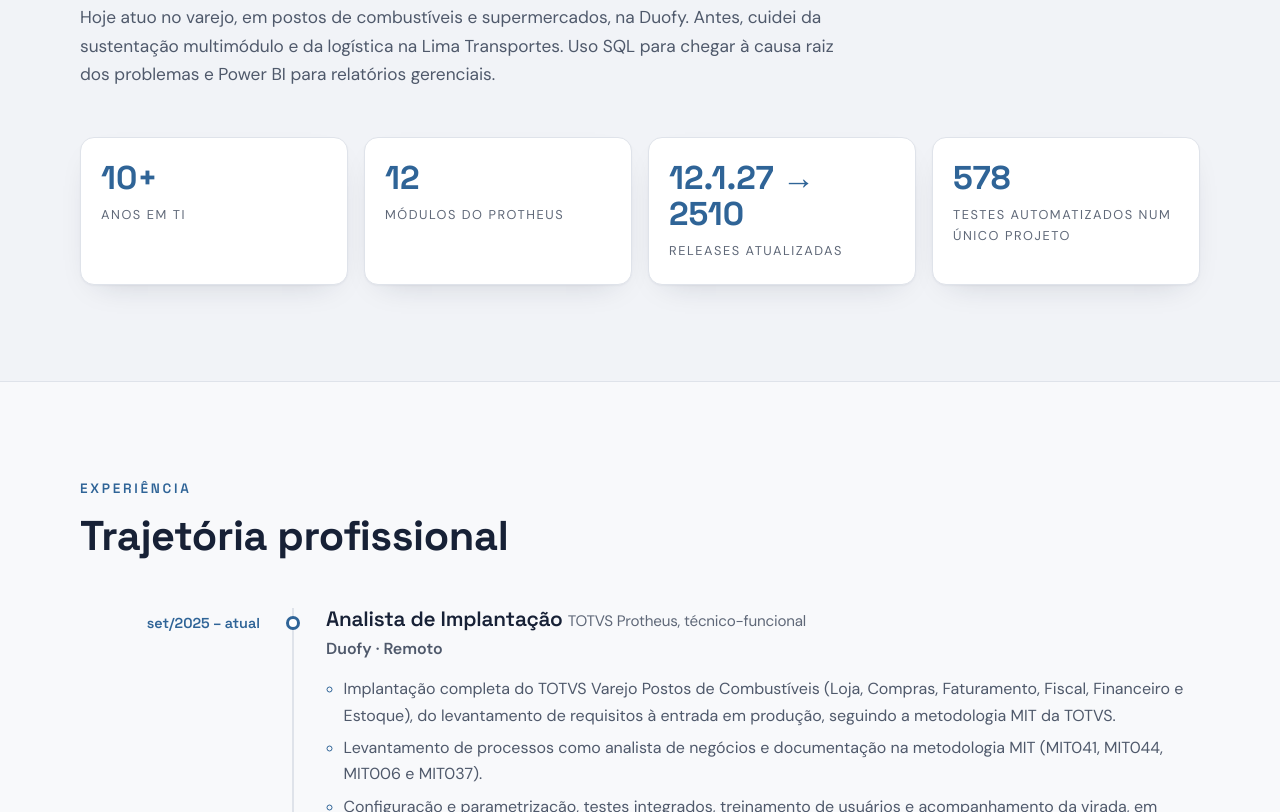
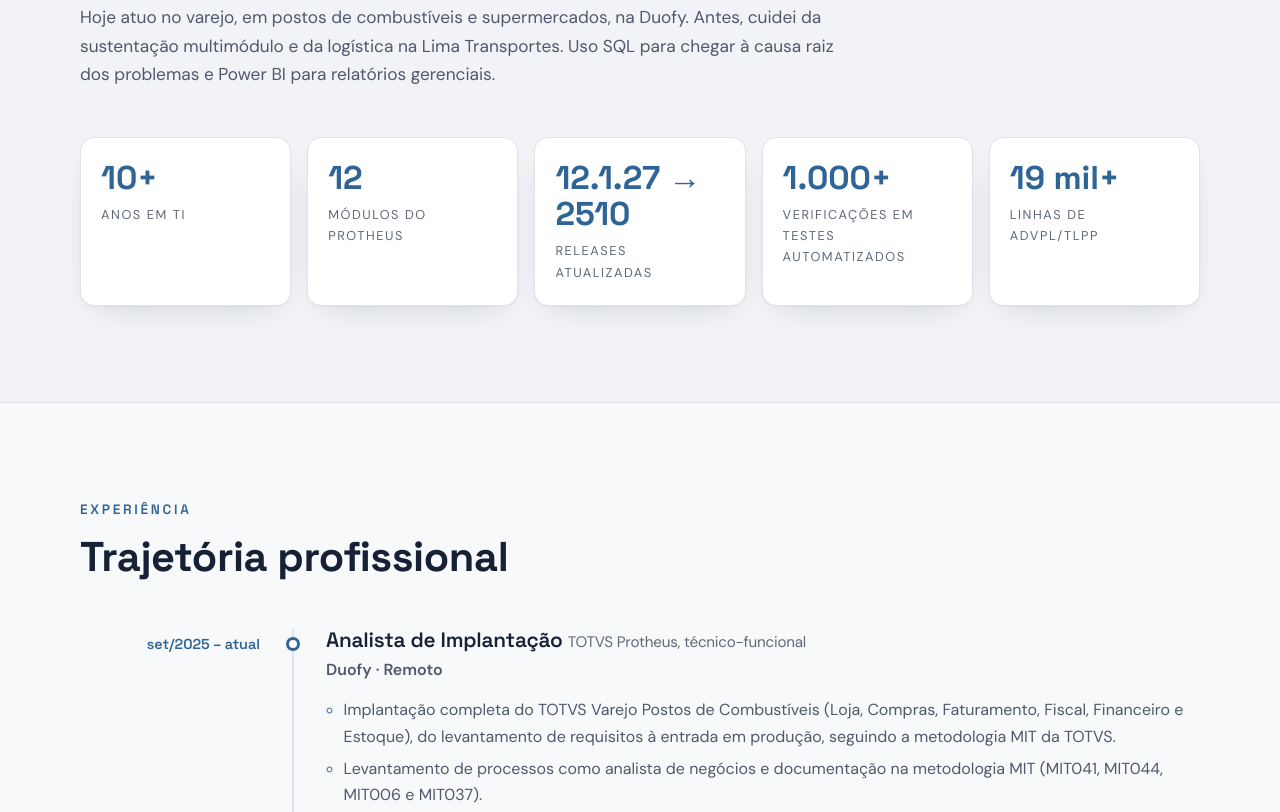
Before and after one commit to edgarzneto/edgarzneto.github.io, a plain HTML site: page index.html in a window 1280 px wide. Shown: the part 1345-2157 px from the top of the page. Drawn offline with Linux system fonts and the light colour scheme.

Commit message:
Atualiza números, contato e texto de testes automatizados

```diff
--- a/index.html
+++ b/index.html
@@ -101,7 +101,8 @@
           <li><strong>10+</strong><span>anos em TI</span></li>
           <li><strong>12</strong><span>módulos do Protheus</span></li>
           <li><strong>12.1.27 → 2510</strong><span>releases atualizadas</span></li>
-          <li><strong>578</strong><span>testes automatizados num único projeto</span></li>
+          <li><strong>1.000+</strong><span>verificações em testes automatizados</span></li>
+          <li><strong>19 mil+</strong><span>linhas de ADVPL/TLPP</span></li>
         </ul>
       </div>
     </section>
@@ -227,7 +228,7 @@
           <div class="grupo revelar">
             <h3>Desenvolvimento</h3>
             <ul class="etiquetas">
-              <li>ADVPL</li><li>TLPP</li><li>MVC</li><li>APIs REST</li><li>Pontos de entrada</li><li>Relatórios (TReport)</li><li>SQL embarcado</li><li>Testes com ProBat</li>
+              <li>ADVPL</li><li>TLPP</li><li>MVC</li><li>APIs REST</li><li>Pontos de entrada</li><li>Relatórios (TReport)</li><li>SQL embarcado</li><li>Testes automatizados</li>
             </ul>
           </div>
           <div class="grupo revelar">
@@ -287,10 +288,10 @@
             <ul>
               <li>Construído sobre pontos de entrada, reaproveitando as rotinas padrão</li>
               <li>Consulta Movimento dos Caixas com exportação para Excel e relatório impresso</li>
-              <li>578 verificações automáticas com ProBat</li>
+              <li>594 verificações em testes automatizados</li>
               <li>Manual do usuário</li>
             </ul>
-            <ul class="etiquetas etiquetas-pequenas"><li>ADVPL</li><li>TLPP</li><li>ProBat</li><li>SQL</li><li>Protheus 12.1.2510</li></ul>
+            <ul class="etiquetas etiquetas-pequenas"><li>ADVPL</li><li>TLPP</li><li>Testes automatizados</li><li>SQL</li><li>Protheus 12.1.2510</li></ul>
           </article>
 
           <article class="projeto revelar" data-categoria="implantacao desenvolvimento">
@@ -383,9 +384,9 @@
       <div class="interno contato-interno">
         <div class="contato-texto">
           <p class="rotulo">Contato</p>
-          <h2 id="titulo-contato">Vamos conversar</h2>
-          <p>Estou aberto a novas oportunidades em TOTVS Protheus. Me chame pelo WhatsApp, por e-mail ou pelo LinkedIn.</p>
-          <p class="local"><svg class="icone" aria-hidden="true"><use href="#i-local"/></svg> Fortaleza-CE · disponível para trabalho remoto</p>
+          <h2 id="titulo-contato">Tem um projeto Protheus em mente?</h2>
+          <p>Estou aberto a conversar sobre projetos, parcerias e troca de experiências em TOTVS Protheus. Fale comigo pelo LinkedIn, por e-mail ou pelo WhatsApp.</p>
+          <p class="local"><svg class="icone" aria-hidden="true"><use href="#i-local"/></svg> Fortaleza-CE · atuação remota</p>
           <a class="botao botao-cheio" href="curriculo-edgar-araujo-neto.pdf" download>
             <svg class="icone" aria-hidden="true"><use href="#i-baixar"/></svg>
             Baixar currículo (PDF)
--- a/styles.css
+++ b/styles.css
@@ -166,7 +166,7 @@ ul, ol { margin: 0; padding: 0; }
 .sobre-texto { margin-top: 32px; max-width: 760px; display: grid; gap: 16px; font-size: 1.08rem; color: var(--texto-suave); }
 .numeros {
   list-style: none; margin-top: 48px;
-  display: grid; grid-template-columns: repeat(4, minmax(0, 1fr)); gap: 16px;
+  display: grid; grid-template-columns: repeat(5, minmax(0, 1fr)); gap: 16px;
 }
 .numeros li {
   background: var(--superficie); border: 1px solid var(--borda); border-radius: var(--raio);
@@ -298,6 +298,7 @@ ul, ol { margin: 0; padding: 0; }
 /* Telas médias */
 @media (max-width: 960px) {
   .numeros { grid-template-columns: repeat(2, minmax(0, 1fr)); }
+  .numeros li:last-child:nth-child(odd) { grid-column: 1 / -1; }
   .projetos-grade, .habilidades-grade { grid-template-columns: minmax(0, 1fr); }
   .contato-interno { grid-template-columns: minmax(0, 1fr); gap: 32px; }
 }
```
Also changed, not shown: 1 other file.
